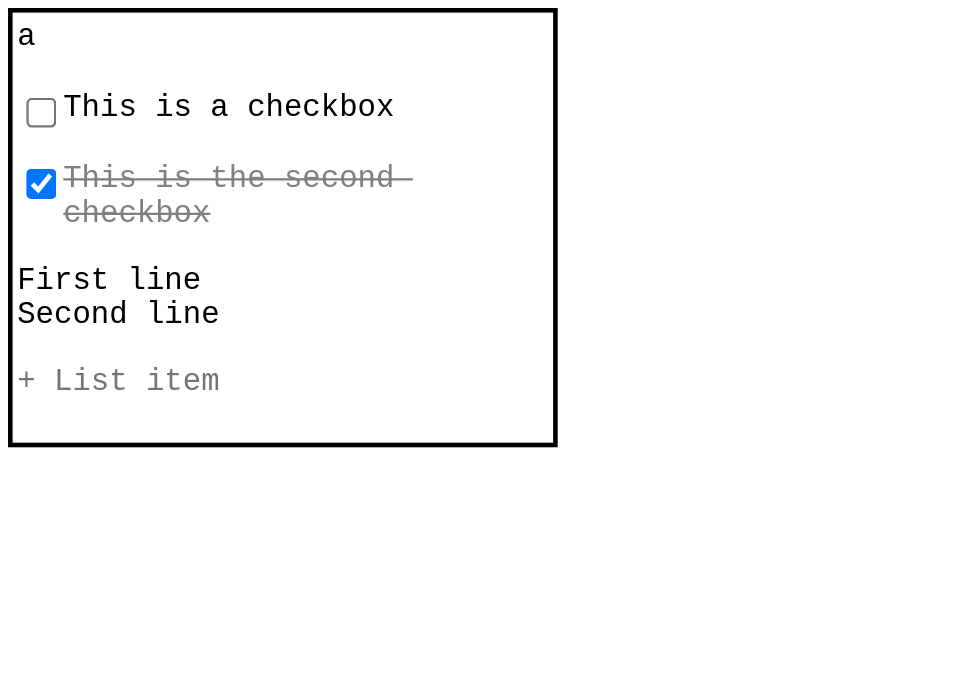
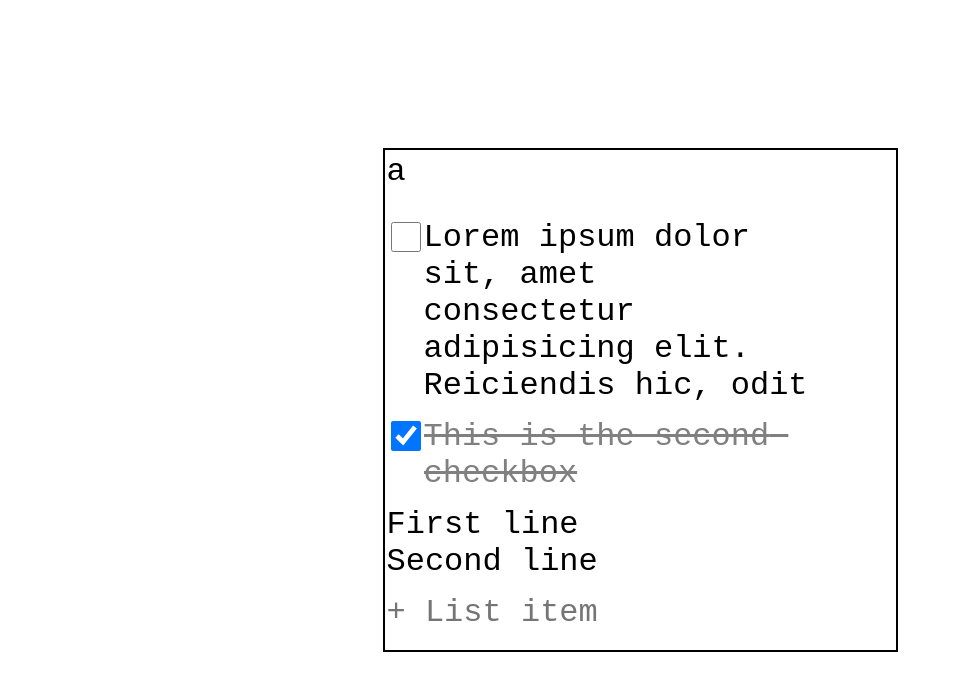
Before and after one commit to AdityaAnuragi/notes-app, a React (Vite) app: page / in a window 1280 px wide. Shown: the top 690 px of the page, without its empty margins (0-953 px from the left). Built offline with nearby package versions, Linux system fonts and the light colour scheme.

Commit message:
centered correctly, but the font size is too big on smaller screens which needs fixing

```diff
--- a/src/App.css
+++ b/src/App.css
@@ -1,9 +1,35 @@
+/* @media (min-width: 1250px) {
+  #individualNoteContainer {
+    min-width: 300px;
+    max-width: 300px;
+  }
+} */
+body {
+  margin: 0px;
+}
+
+input {
+  width: 30px;
+  height: 30px;
+}
+
+#spanningTheWholeViewWidthAndHeightWrapper {
+  height: 100vh;
+  display: flex;
+  align-items: center;
+  justify-content: center;
+}
+
 #individualNoteContainer {
   border: 2px solid black;
   width: fit-content;
   padding: 2px;
-  transform-origin: 0 0;
-  transform: scale(2.3);
+  /* transform-origin: 0 0;
+  transform: scale(2.3); */
+
+  /* margin-left: auto;
+  margin-right: auto; */
+
 }
 
 textarea {
@@ -14,13 +40,13 @@ textarea {
   /* border: 2px solid red; */
 }
 
+textarea,button {
+  font-size: 32px;
+}
+
 textarea:focus-visible {
   outline: 0px;
   /* border-color : rgba(0,0,0,1); */
-}
-
-#addNewItemButton {
-  width: 100%;
 }
 
 .textAreaContainer {
@@ -36,6 +62,8 @@ textarea:focus-visible {
 
 .deleteButton {
   opacity: 0;
+  width: calc(20px*3.5); /*originally 20px */
+  height: calc(16px*3.5); /* originally 16px */
 }
 
 .textAreaContainer:focus-within .deleteButton {
--- a/src/App.jsx
+++ b/src/App.jsx
@@ -6,7 +6,7 @@ function App() {
   // window.addEventListener("keydown",(e)=>console.log(e));
   const [data, setData] = useState([
     { category: { isCheckBox: false, isChecked: false }, data: "a" },
-    { category: { isCheckBox: true, isChecked: false }, data: "This is a checkbox" },
+    { category: { isCheckBox: true, isChecked: false }, data: "Lorem ipsum dolor sit, amet consectetur adipisicing elit. Reiciendis hic, odit " },
     { category: { isCheckBox: true, isChecked: true }, data: "This is the second checkbox" },
     { category: { isCheckBox: false, isChecked: false }, data: "First line\nSecond line" }
   ])
@@ -163,13 +163,16 @@ function App() {
   }, [data])
 
   return (
+    <div id="spanningTheWholeViewWidthAndHeightWrapper">
       <div id="individualNoteContainer" >
         {data && data.map((element, index) => {
           if (element.category.isCheckBox) {
             return (
-            <div className="textAreaContainer" key={index} style={{ display: "flex", justifyContent: "flex-start", alignItems: "flex-start" }} >
+              <div className="textAreaContainer" key={index} style={{ display: "flex", justifyContent: "space-between", alignItems: "flex-start" }} >
+                <div className="inputAndTextAreaSubWrapper" style={{ display: "flex", alignItems: "flex-start" }}>
                   <input type="checkbox" checked={data[index].category.isChecked} onChange={() => handleCheckChange(index)} />
                   <textarea style={getStyles(index)} value={data[index].data} className="textarea" ref={(node) => callbackForRef(node, index)} onChange={(e) => handleTextChange(e, index)} onKeyDown={(e) => handleKeyDown(e, index)} />
+                </div>
                 <button className="deleteButton" onClick={() => deleteElement(index)} >Del</button>
               </div>
             )
@@ -185,6 +188,7 @@ function App() {
           <textarea id="addNewItemTextArea" className="textarea" placeholder="+ List item" ref={handleFocusingAddListItemWhenNoElementsInState} onChange={handleAddListItem} />
         </div>
       </div>
+    </div>
   )
 
 }
```
Lines whose indentation alone changed are shown as unchanged.
